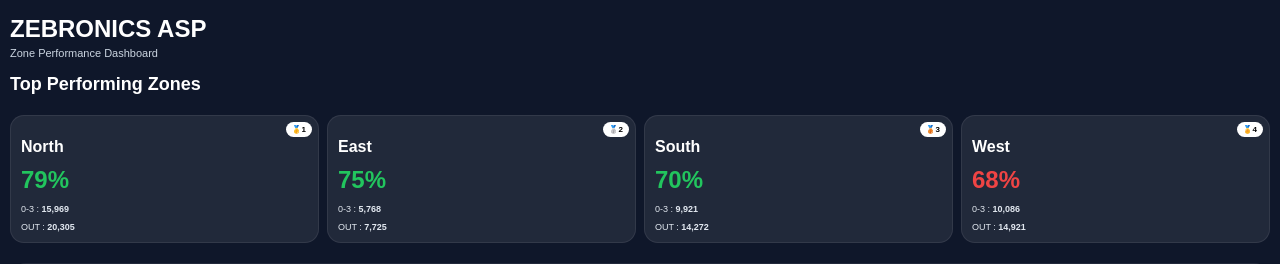
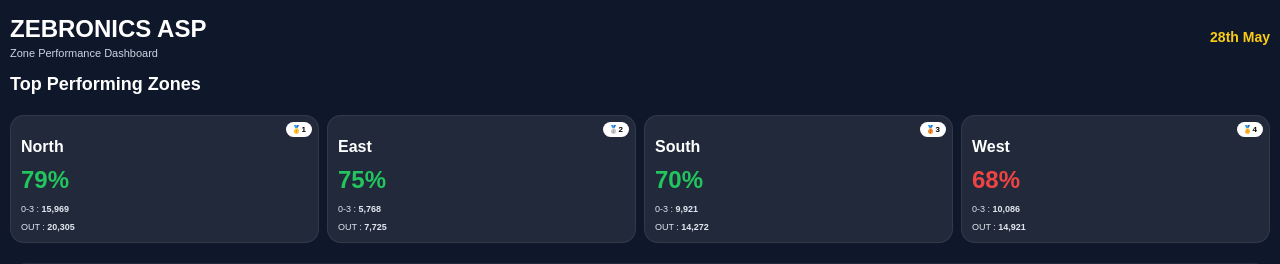
Before and after one commit to sudhakar96536-droid/asp, a Flask app: page / in a window 1280 px wide. Shown: the top 264 px of the page. Run offline with Flask 3, Linux system fonts and the light colour scheme.

Commit message:
Update index.html

```diff
--- a/templates/index.html
+++ b/templates/index.html
@@ -28,6 +28,14 @@
     padding:15px 10px 5px;
 }
 
+/* HEADER TOP */
+
+.header-top{
+    display:flex;
+    justify-content:space-between;
+    align-items:center;
+}
+
 .header h1{
     font-size:24px;
     font-weight:bold;
@@ -37,6 +45,14 @@
     font-size:11px;
     color:#cbd5e1;
     margin-top:4px;
+}
+
+/* DATE */
+
+.current-date{
+    font-size:14px;
+    font-weight:bold;
+    color:#facc15;
 }
 
 /* TITLE */
@@ -161,6 +177,10 @@
         font-size:8px;
     }
 
+    .current-date{
+        font-size:12px;
+    }
+
 }
 
 </style>
@@ -173,11 +193,23 @@
 
 <div class="header">
 
-    <h1>ZEBRONICS ASP</h1>
+    <div class="header-top">
 
-    <p>
-        Zone Performance Dashboard
-    </p>
+        <div>
+
+            <h1>ZEBRONICS ASP</h1>
+
+            <p>
+                Zone Performance Dashboard
+            </p>
+
+        </div>
+
+        <div class="current-date" id="currentDate">
+
+        </div>
+
+    </div>
 
 </div>
 
@@ -189,7 +221,7 @@
 
 </div>
 
-<!-- ZONE CARDS -->
+<!-- ZONES -->
 
 <div class="zone-container" id="zoneContainer">
 
@@ -256,6 +288,44 @@
 </div>
 
 <script>
+
+/* CURRENT DATE */
+
+const today = new Date();
+
+const day = today.getDate();
+
+const monthNames = [
+    "January","February","March","April",
+    "May","June","July","August",
+    "September","October","November","December"
+];
+
+const month = monthNames[today.getMonth()];
+
+/* ORDINAL */
+
+function getOrdinal(n){
+
+    if(n > 3 && n < 21) return "th";
+
+    switch(n % 10){
+
+        case 1: return "st";
+        case 2: return "nd";
+        case 3: return "rd";
+        default: return "th";
+
+    }
+
+}
+
+document.getElementById("currentDate").innerText =
+
+`${day}${getOrdinal(day)} ${month}`;
+
+
+/* LOAD JSON */
 
 fetch("{{ url_for('static', filename='json/top.json') }}")
 
@@ -351,7 +421,7 @@
 
     });
 
-    /* SUMMARY VALUES */
+    /* SUMMARY */
 
     document.getElementById("total03").innerText =
 
```
